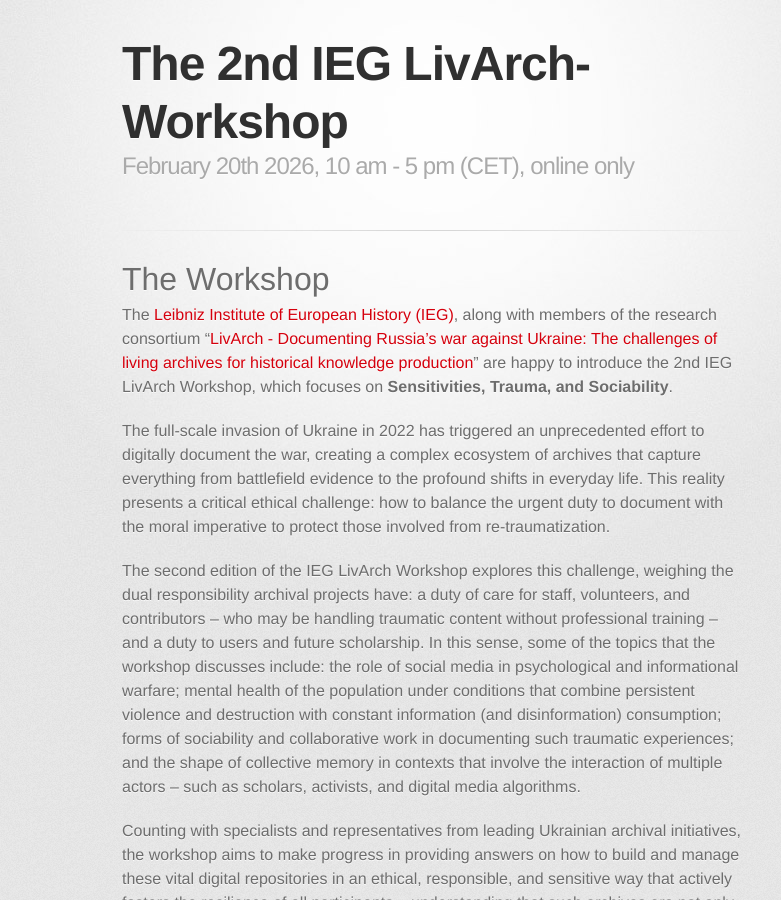
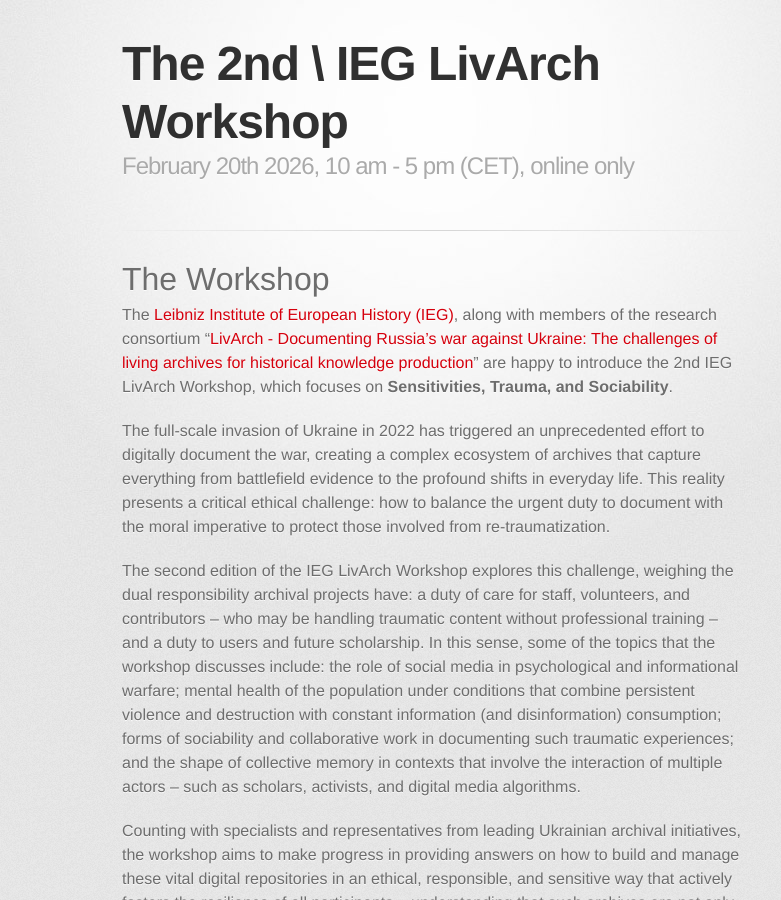
Before and after one commit to ieg-dhr/LivArch-Workshop_II, a Jekyll site: the page built from index.md, in a window 1280 px wide and 900 px high. Shown: the whole window, without its empty margins (208-989 px from the left). Built offline with Jekyll 4.4.1, drawn with Linux system fonts in a browser that asks for light colours; some web fonts are replaced.

```diff
--- a/_config.yml
+++ b/_config.yml
@@ -1,4 +1,4 @@
-title: The 2nd IEG LivArch-Workshop
+title: The 2nd \ IEG LivArch Workshop
 description: February 20th 2026, 10 am - 5 pm (CET), online only
 show_downloads: true
 google_analytics:
```
